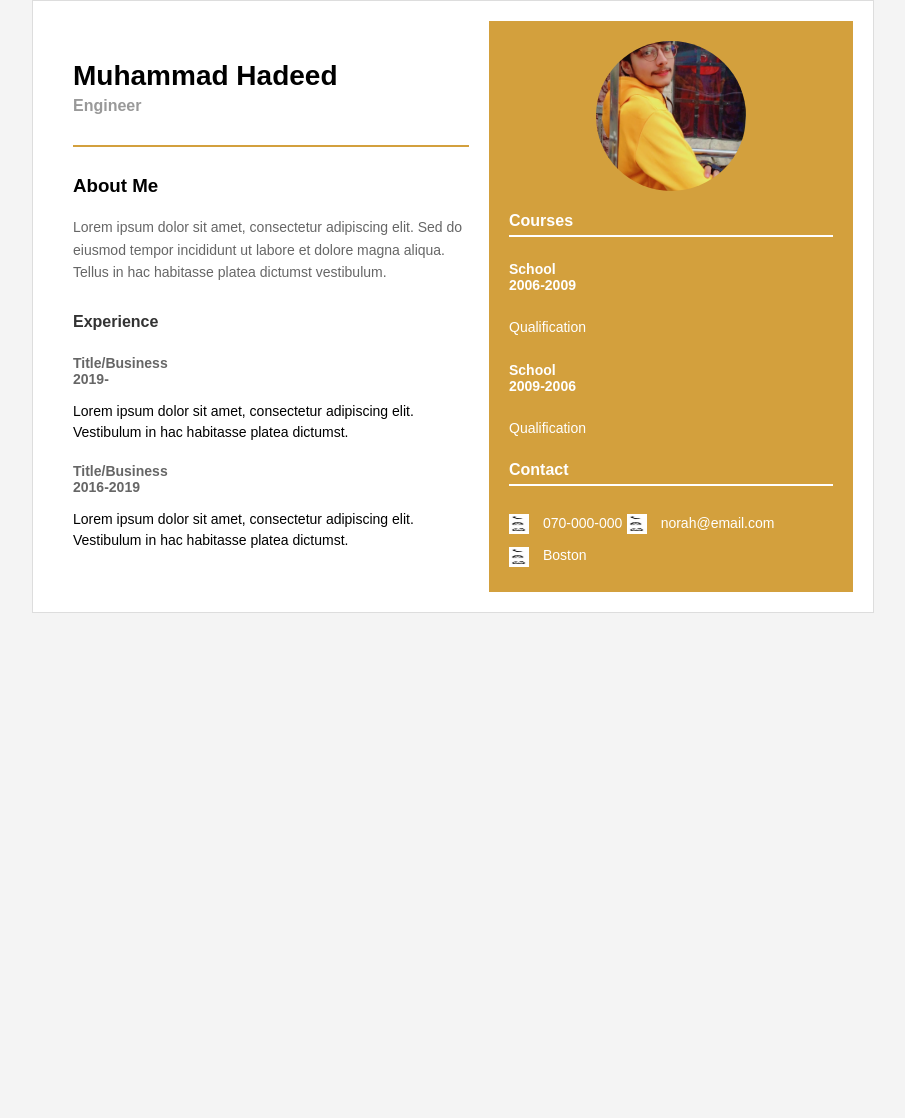
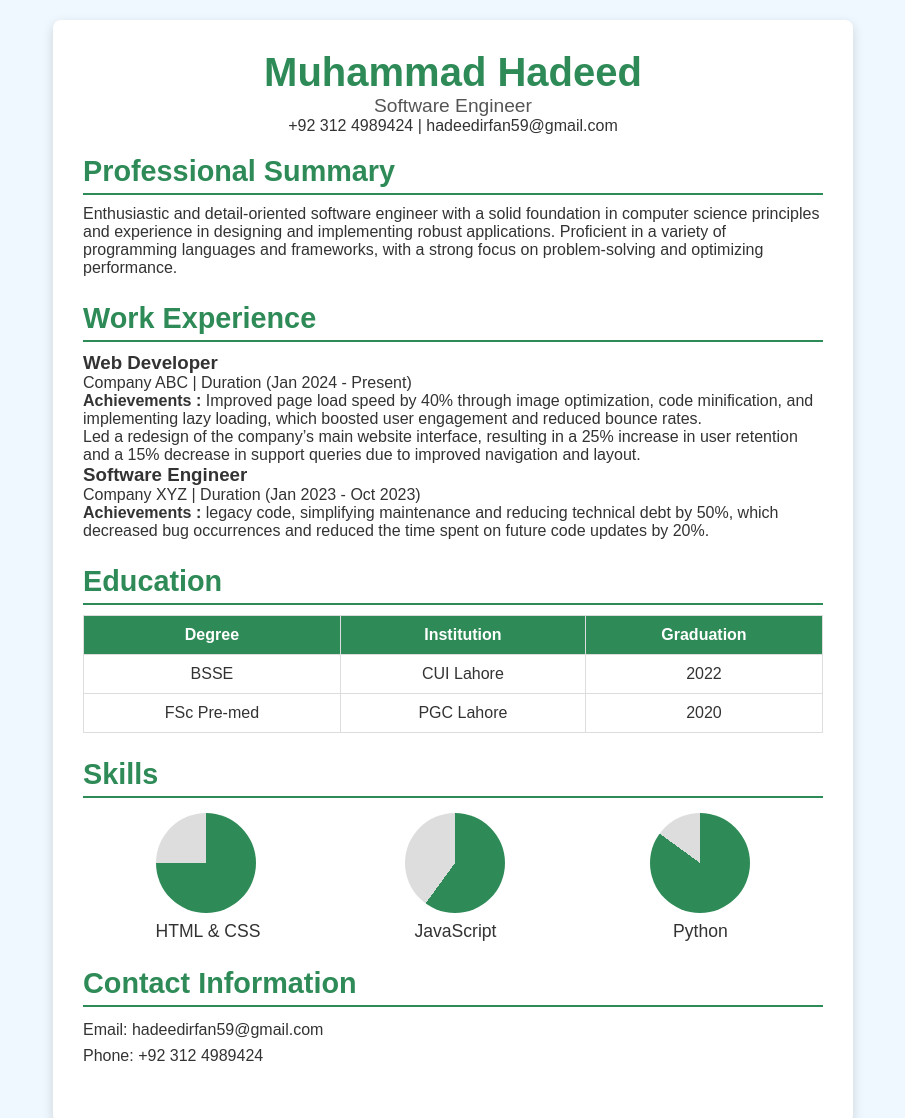
Before and after one commit to Muhammad-Hadeed/CV, a website: page index.html in a window 1280 px wide. Shown: the top 1118 px of the page, without its empty margins (187-1092 px from the left). Before the commit the page ends 800 px from the top, so only its background shows below. Drawn offline with Linux system fonts and the light colour scheme.

Commit message:
CV Completed

```diff
--- a/index.html
+++ b/index.html
@@ -3,53 +3,80 @@
 <head>
     <meta charset="UTF-8">
     <meta name="viewport" content="width=device-width, initial-scale=1.0">
-    <title>Resume</title>
+    <title>Muhammad Hadeed | CV</title>
     <link rel="stylesheet" href="style.css">
 </head>
 <body>
     <div class="container">
-        <div class="left-section">
+        <header>
             <h1>Muhammad Hadeed</h1>
-            <h2>Engineer</h2>
-            <div class="about-me">
-                <h3>About Me</h3>
-                <p>Lorem ipsum dolor sit amet, consectetur adipiscing elit. Sed do eiusmod tempor incididunt ut labore et dolore magna aliqua. Tellus in hac habitasse platea dictumst vestibulum.</p>
+            <p class="title">Software Engineer</p>
+            <p>+92 312 4989424 | hadeedirfan59@gmail.com</p>
+        </header>
+
+        <section class="summary">
+            <h2>Professional Summary</h2>
+            <p>Enthusiastic and detail-oriented software engineer with a solid foundation in computer science principles and experience in designing and implementing robust applications. Proficient in a variety of programming languages and frameworks, with a strong focus on problem-solving and optimizing performance.</p>
+        </section>
+
+        <section class="experience">
+            <h2>Work Experience</h2>
+            <div class="job">
+                <h3>Web Developer</h3>
+                <p>Company ABC | Duration (Jan 2024 - Present)</p>
+                <p><strong>Achievements : </strong>Improved page load speed by 40% through image optimization, code minification, and implementing lazy loading, which boosted user engagement and reduced bounce rates.<br>Led a redesign of the company’s main website interface, resulting in a 25% increase in user retention and a 15% decrease in support queries due to improved navigation and layout.</p>
             </div>
-            <div class="experience">
-                <h4>Experience</h4>
-                <h5>Title/Business<br>2019-</h5>
-                <ul>
-                    <li>Lorem ipsum dolor sit amet, consectetur adipiscing elit.</li>
-                    <li>Vestibulum in hac habitasse platea dictumst.</li>
-                </ul>
-                <h5>Title/Business<br>2016-2019</h5>
-                <ul>
-                    <li>Lorem ipsum dolor sit amet, consectetur adipiscing elit.</li>
-                    <li>Vestibulum in hac habitasse platea dictumst.</li>
-                </ul>
+            <div class="job">
+                <h3>Software Engineer</h3>
+                <p>Company XYZ | Duration (Jan 2023 - Oct 2023)</p>
+                <p><strong>Achievements : </strong> legacy code, simplifying maintenance and reducing technical debt by 50%, which decreased bug occurrences and reduced the time spent on future code updates by 20%.</p>
             </div>
-        </div>
+        </section>
 
-        <div class="right-section">
-            <div class="image1">
-                <img src="images/me.jpg" alt="Profile Picture">
+        <section class="education">
+            <h2>Education</h2>
+            <table>
+                <tr>
+                    <th>Degree</th>
+                    <th>Institution</th>
+                    <th>Graduation</th>
+                </tr>
+                <tr>
+                    <td>BSSE</td>
+                    <td>CUI Lahore</td>
+                    <td>2022</td>
+                </tr>
+                <tr>
+                    <td>FSc Pre-med</td>
+                    <td>PGC Lahore</td>
+                    <td>2020</td>
+                </tr>
+            </table>
+        </section>
+
+        <section class="skills">
+            <h2>Skills</h2>
+            <div class="skill-chart">
+                <div class="skill">
+                    <div class="pie-chart" data-skill="75"></div>
+                    <p>HTML & CSS</p>
+                </div>
+                <div class="skill">
+                    <div class="pie-chart" data-skill="60"></div>
+                    <p>JavaScript</p>
+                </div>
+                <div class="skill">
+                    <div class="pie-chart" data-skill="85"></div>
+                    <p>Python</p>
+                </div>
             </div>
+        </section>
 
-            <div class="courses">
-                <h4>Courses</h4>
-                <h5>School<br>2006-2009</h5>
-                <p>Qualification</p>
-                <h5>School<br>2009-2006</h5>
-                <p>Qualification</p>
-            </div>
-
-            <div class="contact">
-                <h4>Contact</h4>
-                <p><img src="images/icons.png" alt="icon"> 070-000-000</p>
-                <p><img src="images/icons.png" alt="icon"> norah@email.com</p>
-                <p><img src="images/icons.png" alt="icon"> Boston</p>
-            </div>
-        </div>
+        <section class="contact">
+            <h2>Contact Information</h2>
+            <p>Email: hadeedirfan59@gmail.com</p>
+            <p>Phone: +92 312 4989424</p>
+        </section>
     </div>
 </body>
 </html>
--- a/style.css
+++ b/style.css
@@ -1,124 +1,114 @@
-/* General Styles */
-body {
-  font-family: 'Arial', sans-serif;
+* {
   margin: 0;
   padding: 0;
-  background-color: #f4f4f4;
+  box-sizing: border-box;
+}
+
+body {
+  font-family: Arial, sans-serif;
+  background-color: #f0f8ff;
+  color: #333;
+  display: flex;
+  justify-content: center;
+  padding: 20px;
 }
 
 .container {
-  width: 800px;
-  margin: 0 auto;
-  background-color: #fff;
-  padding: 20px;
-  display: flex;
+  max-width: 800px;
+  background: #ffffff;
+  padding: 30px;
+  border-radius: 8px;
+  box-shadow: 0px 4px 12px rgba(0, 0, 0, 0.15);
+}
+
+header {
+  text-align: center;
+  margin-bottom: 20px;
+}
+
+header h1 {
+  font-size: 2.5em;
+  color: #2e8b57;
+}
+
+header .title {
+  font-size: 1.2em;
+  color: #555;
+}
+
+section {
+  margin-bottom: 25px;
+}
+
+h2 {
+  font-size: 1.8em;
+  color: #2e8b57;
+  margin-bottom: 10px;
+  border-bottom: 2px solid #2e8b57;
+  padding-bottom: 5px;
+}
+
+table {
+  width: 100%;
+  border-collapse: collapse;
+  margin-top: 10px;
+}
+
+table, th, td {
   border: 1px solid #ddd;
 }
 
-.left-section {
-  width: 55%;
-  padding: 20px;
+th, td {
+  padding: 10px;
+  text-align: center;
 }
 
-.right-section {
-  width: 45%;
-  background-color: #d3a03d; /* Gold-ish background */
-  padding: 20px;
+th {
+  background-color: #2e8b57;
+  color: #fff;
 }
 
-h1 {
-  font-size: 28px;
-  margin-bottom: 5px;
+.skill-chart {
+  display: flex;
+  justify-content: space-around;
+  align-items: center;
+  margin-top: 15px;
 }
 
-h2 {
-  font-size: 16px;
-  color: #999;
-  margin-top: 0;
+.skill {
+  text-align: center;
 }
 
-/* About Me Section */
-.about-me {
-  border-top: 2px solid #d3a03d;
-  margin-top: 30px;
-  padding-top: 10px;
+.pie-chart {
+  width: 100px;
+  height: 100px;
+  border-radius: 50%;
+  background: conic-gradient(#2e8b57 var(--skill-percentage), #ddd 0);
+  margin-bottom: 8px;
 }
 
-p {
-  font-size: 14px;
-  line-height: 1.6;
-  color: #666;
-}
-
-/* Experience Section */
-.experience {
-  margin-top: 30px;
-}
-
-.experience h4 {
-  font-size: 16px;
+.skill p {
+  font-size: 1.1em;
   color: #333;
 }
 
-.experience h5 {
-  font-size: 14px;
-  color: #666;
-  margin-bottom: 5px;
+/* Contact Section */
+.contact p {
+  line-height: 1.6;
 }
 
-.experience ul {
-  list-style: none;
-  padding-left: 0;
+:root {
+  --skill-percentage: 75%;
 }
 
-.experience ul li {
-  margin-bottom: 5px;
-  font-size: 14px;
+.pie-chart[data-skill="75"] {
+  --skill-percentage: 75%;
 }
 
-/* Right Section - Courses & Contact */
-.right-section h4 {
-  color: #fff;
-  border-bottom: 2px solid #fff;
-  padding-bottom: 5px;
+.pie-chart[data-skill="60"] {
+  --skill-percentage: 60%;
 }
 
-.right-section h5,
-.right-section p {
-  color: #fff;
-  font-size: 14px;
+.pie-chart[data-skill="85"] {
+  --skill-percentage: 85%;
 }
-
-.right-section ul {
-  list-style: none;
-  padding-left: 0;
-}
-
-.right-section ul li {
-  color: #fff;
-  margin-bottom: 5px;
-}
-
-.contact img {
-  width: 20px;
-  height: 20px;
-  margin-right: 10px;
-  vertical-align: middle;
-}
-
-.contact p {
-  display: inline-block;
-  color: #fff;
-  font-size: 14px;
-  margin: 5px 0;
-}
-
-/* Image Section */
-.image1 img {
-  width: 150px;
-  height: 150px;
-  border-radius: 50%;
-  object-fit: cover;
-  display: block;
-  margin: 0 auto;
-}
```
